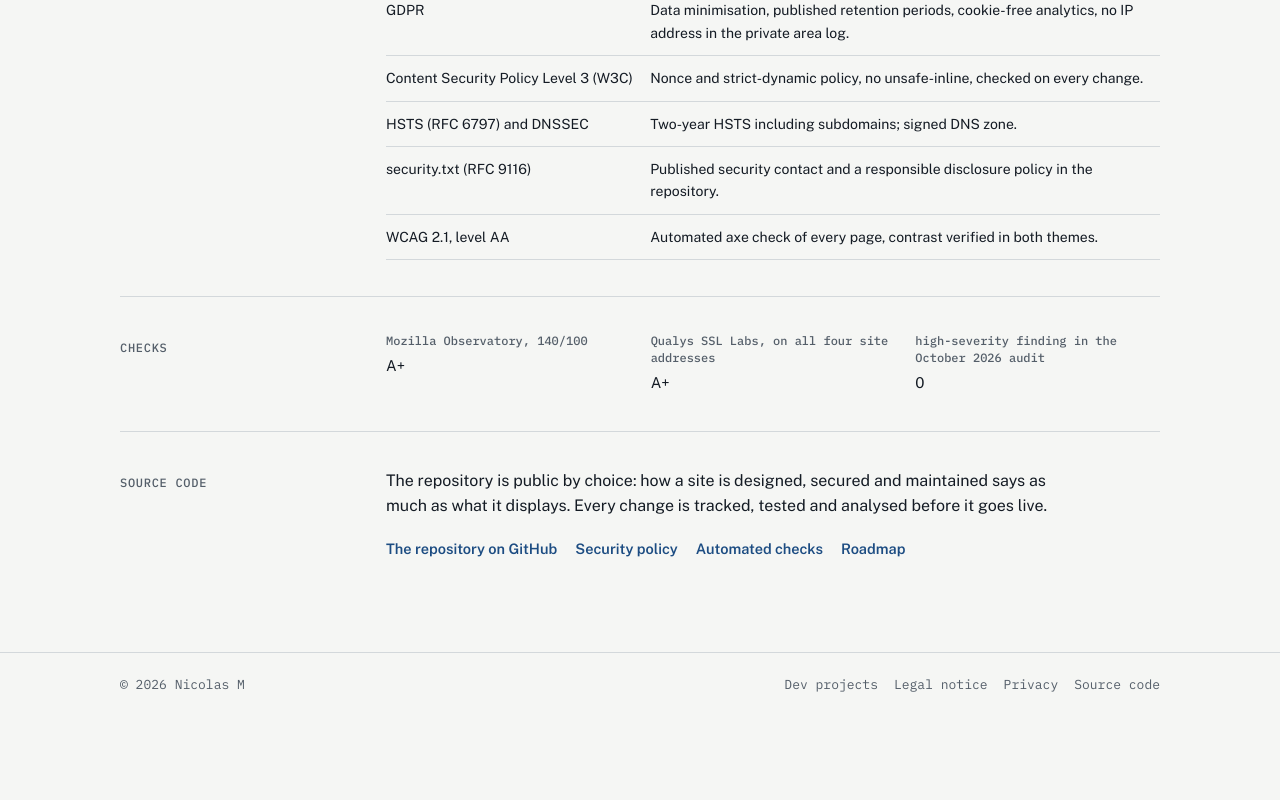
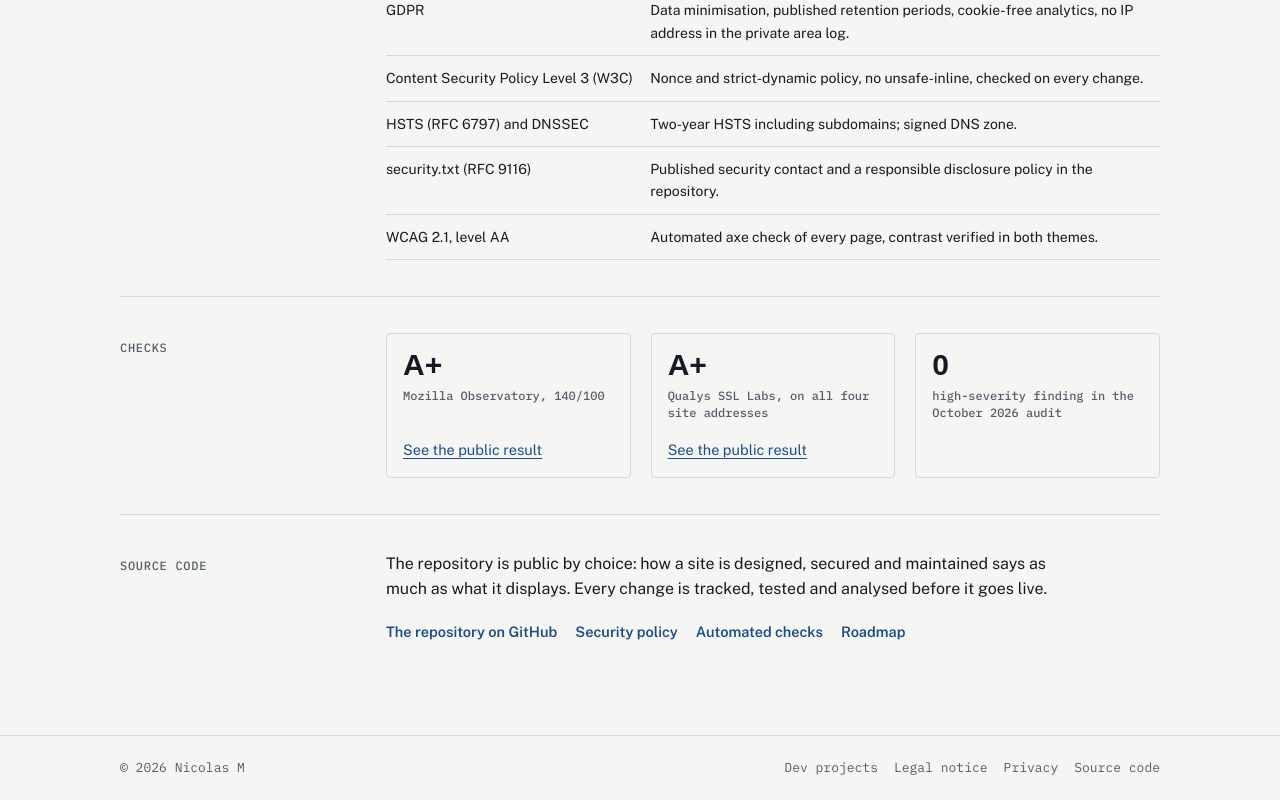
Before and after one commit to nic0lasm/nclsmgr.com, a Next.js app: page /en in a window 1280 px wide. Shown: the part 1792-2592 px from the top of the page. Before the commit the page ends 2509 px from the top, so only its background shows below. Built offline with nearby package versions, Linux system fonts and the light colour scheme; a web font is replaced by a local one.

Commit message:
feat: lie les notes de sécurité de l'accueil à leurs résultats publics (#124)
Chaque note s'affiche dans un encadré, avec un lien vers le résultat public sur Mozilla Observatory et Qualys SSL Labs. Aucune image ni requête tierce : le lien ne s'ouvre qu'au clic.

```diff
--- a/src/app/[lang]/page.tsx
+++ b/src/app/[lang]/page.tsx
@@ -85,11 +85,19 @@ export default async function Home({ params }: PageProps<"/[lang]">) {
           {ui.accueil.controles}
         </h2>
         <div className="section__body">
-          <dl className="facts">
+          <dl className="facts facts--badges">
             {accueil.controles.map((c) => (
               <div key={c.libelle}>
                 <dt>{c.libelle}</dt>
-                <dd>{c.valeur}</dd>
+                <dd className="facts__grade">{c.valeur}</dd>
+                {c.url ? (
+                  <dd className="facts__link">
+                    <a href={c.url}>
+                      {ui.accueil.voirResultat}
+                      <span className="visually-hidden">{`${lang === "fr" ? " : " : ": "}${c.libelle}`}</span>
+                    </a>
+                  </dd>
+                ) : null}
               </div>
             ))}
           </dl>
--- a/src/content/en/accueil.json
+++ b/src/content/en/accueil.json
@@ -96,15 +96,18 @@
   "controles": [
     {
       "valeur": "A+",
-      "libelle": "Mozilla Observatory, 140/100"
+      "libelle": "Mozilla Observatory, 140/100",
+      "url": "https://developer.mozilla.org/en-US/observatory/analyze?host=nclsmgr.com"
     },
     {
       "valeur": "A+",
-      "libelle": "Qualys SSL Labs, on all four site addresses"
+      "libelle": "Qualys SSL Labs, on all four site addresses",
+      "url": "https://www.ssllabs.com/ssltest/analyze.html?d=nclsmgr.com&latest"
     },
     {
       "valeur": "0",
-      "libelle": "high-severity finding in the October 2026 audit"
+      "libelle": "high-severity finding in the October 2026 audit",
+      "url": null
     }
   ],
   "code": {
--- a/src/content/en/interface.json
+++ b/src/content/en/interface.json
@@ -5,6 +5,7 @@
     "securite": "Security",
     "referentiels": "Standards",
     "controles": "Checks",
+    "voirResultat": "See the public result",
     "code": "Source code",
     "voirCv": "View my CV",
     "parcours": "Background",
--- a/src/content/fr/accueil.json
+++ b/src/content/fr/accueil.json
@@ -96,15 +96,18 @@
   "controles": [
     {
       "valeur": "A+",
-      "libelle": "Mozilla Observatory, 140/100"
+      "libelle": "Mozilla Observatory, 140/100",
+      "url": "https://developer.mozilla.org/en-US/observatory/analyze?host=nclsmgr.com"
     },
     {
       "valeur": "A+",
-      "libelle": "Qualys SSL Labs, sur les quatre adresses du site"
+      "libelle": "Qualys SSL Labs, sur les quatre adresses du site",
+      "url": "https://www.ssllabs.com/ssltest/analyze.html?d=nclsmgr.com&latest"
     },
     {
       "valeur": "0",
-      "libelle": "écart de gravité élevée à l'audit d'octobre 2026"
+      "libelle": "écart de gravité élevée à l'audit d'octobre 2026",
+      "url": null
     }
   ],
   "code": {
--- a/src/content/fr/interface.json
+++ b/src/content/fr/interface.json
@@ -5,6 +5,7 @@
     "securite": "Sécurité",
     "referentiels": "Référentiels",
     "controles": "Contrôles",
+    "voirResultat": "Voir le résultat public",
     "code": "Code source",
     "voirCv": "Voir le CV",
     "parcours": "Parcours",
--- a/src/content/types.ts
+++ b/src/content/types.ts
@@ -98,7 +98,8 @@ export interface Accueil extends Fichier {
     colonnes: { referentiel: string; application: string };
     elements: { id: string; nom: string; application: string }[];
   };
-  controles: { valeur: string; libelle: string }[];
+  /** url : résultat public de l'outil de contrôle, ouvert seulement au clic. */
+  controles: { valeur: string; libelle: string; url: string | null }[];
   code: { texte: string; liens: { libelle: string; url: string }[] };
 }
 
@@ -126,6 +127,7 @@ export interface Interface {
     securite: string;
     referentiels: string;
     controles: string;
+    voirResultat: string;
     code: string;
     /** Aussi utilisé par l'espace privé. */
     parcours: string;
--- a/src/styles/components.css
+++ b/src/styles/components.css
@@ -263,6 +263,28 @@
   font-size: 0.9375rem;
 }
 
+/* Notes de sécurité : un encadré par outil, la note en grand, le lien vers le résultat public. */
+.facts--badges > div {
+  display: flex;
+  flex-direction: column;
+  padding: var(--space-4);
+  border: var(--border);
+  border-radius: var(--radius);
+}
+
+/* La note s'affiche en tête de l'encadré ; le balisage garde l'ordre terme puis valeur. */
+.facts--badges .facts__grade {
+  order: -1;
+  margin-bottom: var(--space-2);
+  font: var(--weight-strong) var(--text-h2) / 1 var(--font-display);
+}
+
+.facts--badges .facts__link {
+  margin-top: auto;
+  padding-top: var(--space-3);
+  font-size: var(--text-sm);
+}
+
 /* ---------- Parcours (frise) ---------- */
 .timeline {
   display: flex;
```
Also changed, not shown: 1 other file (tests, documents, lock files or other folders).
